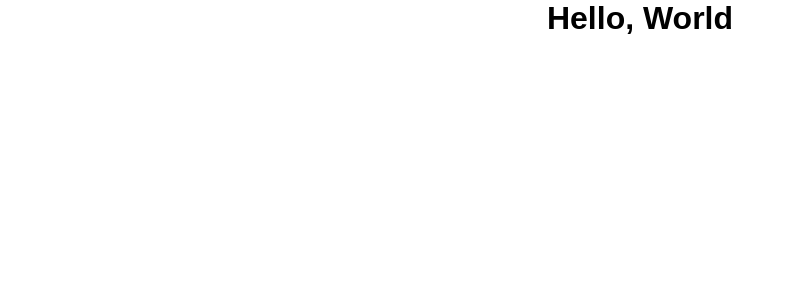
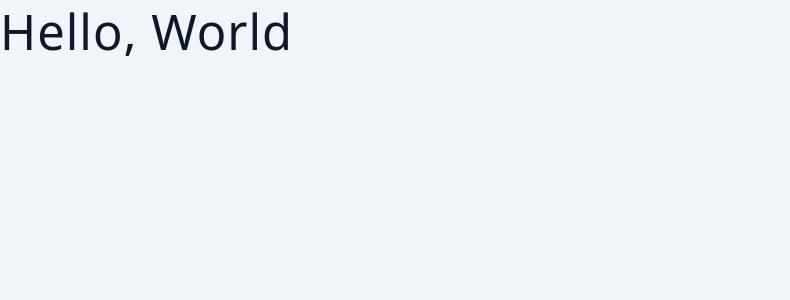
Before and after one commit to Mohamad-Gh/React_Practices, a React (Vite) app in the folder react-meals/: page / in a window 1280 px wide. Shown: the top 300 px of the page, without its empty margins (0-790 px from the left). Built offline with nearby package versions, Linux system fonts and the light colour scheme.

Commit message:
style for App.css

```diff
--- a/react-meals/src/App.css
+++ b/react-meals/src/App.css
@@ -1,23 +1,163 @@
+*,
+::after,
+::before {
+  box-sizing: border-box;
+  margin:0;
+  padding:0;
+}
+
+html {
+  font-size: 100%;
+} /*16px*/
+
+:root {
+  /* colors */
+  --primary-100: #e6f0ff;
+  --primary-200: #b4d3fe;
+  --primary-300: #82b6fd;
+  --primary-400: #5098fc;
+  --primary-500: #03449d;
+  --primary-600: #034caf;
+  --primary-700: #02367d;
+  --primary-800: #01214b;
+  --primary-900: #000b19;
+
+  /* grey */
+  --grey-50: #f8fafc;
+  --grey-100: #f1f5f9;
+  --grey-200: #e2e8f0;
+  --grey-300: #cbd5e1;
+  --grey-400: #94a3b8;
+  --grey-500: #64748b;
+  --grey-600: #475569;
+  --grey-700: #334155;
+  --grey-800: #1e293b;
+  --grey-900: #0f172a;
+  /* rest of the colors */
+  --black: #222;
+  --white: #fff;
+  --red-light: #f8d7da;
+  --red-dark: #842029;
+  --green-light: #d1e7dd;
+  --green-dark: #0f5132;
+
+  /* fonts  */
+  --small-text: 0.875rem;
+  --extra-small-text: 0.7em;
+  /* rest of the vars */
+  /* --backgroundColor: var(--white); */
+  --backgroundColor: var(--grey-100);
+  --textColor: var(--grey-900);
+  --borderRadius: 0.25rem;
+  --letterSpacing: 1px;
+  --transition: 0.3s ease-in-out all;
+  --max-width: 1120px;
+  --fixed-width: 600px;
+  --view-width: 90vw;
+  /* box shadow*/
+  --shadow-1: 0 1px 3px 0 rgba(0, 0, 0, 0.1), 0 1px 2px 0 rgba(0, 0, 0, 0.06);
+  --shadow-2: 0 4px 6px -1px rgba(0, 0, 0, 0.1),
+    0 2px 4px -1px rgba(0, 0, 0, 0.06);
+  --shadow-3: 0 10px 15px -3px rgba(0, 0, 0, 0.1),
+    0 4px 6px -2px rgba(0, 0, 0, 0.05);
+  --shadow-4: 0 20px 25px -5px rgba(0, 0, 0, 0.1),
+    0 10px 10px -5px rgba(0, 0, 0, 0.04);
+}
+
 body {
-  font-family: "Arial";
+  background: var(--backgroundColor);
+  font-family: system-ui, -apple-system, BlinkMacSystemFont, 'Segoe UI', Roboto, Oxygen, Ubuntu, Cantarell, 'Open Sans', 'Helvetica Neue', sans-serif;
+    Segoe UI, Roboto, Helvetica, Arial, sans-serif, Apple Color Emoji,
+    Segoe UI Emoji, Segoe UI Symbol;
+  font-weight: 400;
+  line-height: 1.75;
+  color: var(--textColor);
 }
-.card-collection {
-  display: grid;
-  grid-template-columns: 1fr 1fr 1fr;
+
+p {
+  margin-bottom: 1.5rem;
+  max-width: 40em;
 }
-.standout {
-  box-shadow: rgba(0, 0, 0, 0.16) 0px 1px 4px, rgb(51, 51, 51) 0px 0px 0px 3px;
-}
+
 h1,
 h2,
 h3,
 h4,
-h5,
-p {
-  text-align: center;
+h5 {
+  margin: 0;
+  margin-bottom: 1.38rem;
+  font-weight: 400;
+  line-height: 1.3;
+  text-transform: capitalize;
+  letter-spacing: var(--letterSpacing);
 }
-@media only screen and (max-width: 600px) {
-  .card-collection {
-    grid-template-columns: 1fr;
-  }
+
+h1 {
+  margin-top: 0;
+  font-size: 3.052rem;
 }
+
+h2 {
+  font-size: 2.441rem;
+}
+
+h3 {
+  font-size: 1.953rem;
+}
+
+h4 {
+  font-size: 1.563rem;
+}
+
+h5 {
+  font-size: 1.25rem;
+}
+
+small,
+.text-small {
+  font-size: var(--small-text);
+}
+
+a {
+  text-decoration: none;
+}
+ul {
+  list-style-type: none;
+  padding: 0;
+}
+
+.img {
+  width: 100%;
+  display: block;
+  object-fit: cover;
+}
+/* buttons */
+
+.btn {
+  cursor: pointer;
+  color: var(--white);
+  background: var(--primary-500);
+  border: transparent;
+  border-radius: var(--borderRadius);
+  letter-spacing: var(--letterSpacing);
+  padding: 0.375rem 0.75rem;
+  box-shadow: var(--shadow-1);
+  transition: var(--transition);
+  text-transform: capitalize;
+  display: inline-block;
+}
+.btn:hover {
+  background: var(--primary-700);
+  box-shadow: var(--shadow-3);
+}
+.btn-hipster {
+  color: var(--primary-500);
+  background: var(--primary-200);
+}
+.btn-hipster:hover {
+  color: var(--white);
+  background: var(--black);
+}
+.btn-block {
+  width: 100%;
+}
```
Also changed, not shown: react-meals/src/components/Favorites.jsx (added), react-meals/src/components/Meals.jsx (added), react-meals/src/components/Modal.jsx (added), react-meals/src/components/Search.jsx (added).
